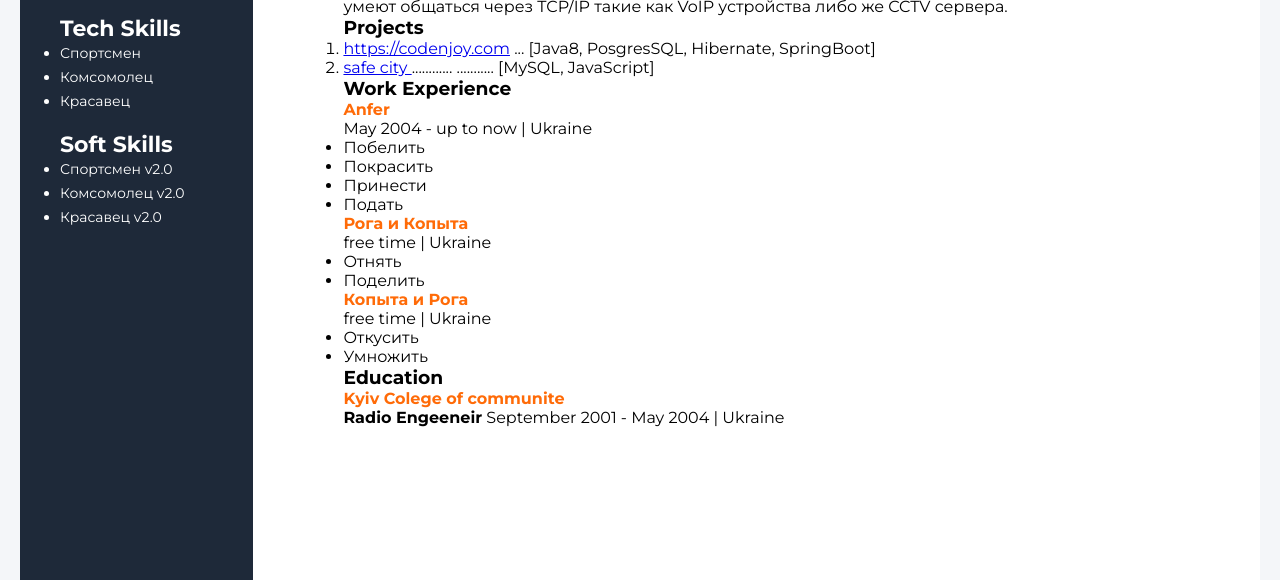
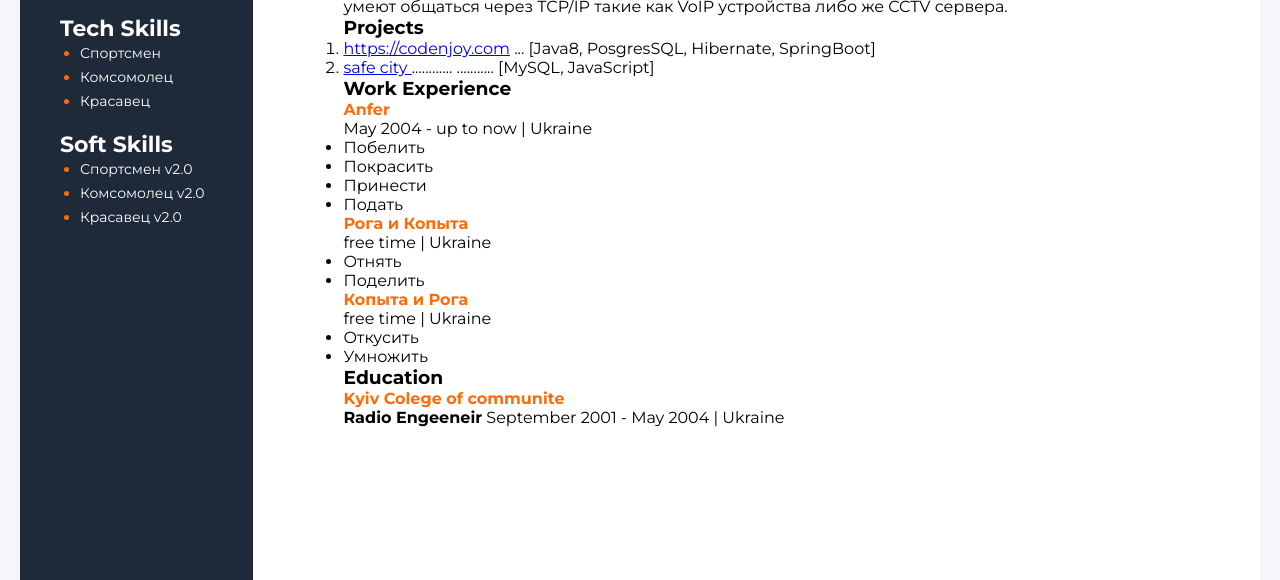
Before and after one commit to IhorFedchenko/curriculum-vitae, a plain HTML site: page index.html in a window 1280 px wide. Shown: the part 220-800 px from the top of the page. Drawn offline with Linux system fonts and the light colour scheme.

Commit message:
Закончил aside блок

```diff
--- a/css/styles.css
+++ b/css/styles.css
@@ -18,13 +18,22 @@ aside {
   padding-bottom: 40px;
 }
 
+aside ul {
+  padding-left: 20px;
+  color: #ff6b08;
+}
+
+.aside-li-text {
+  color: #ffffff;
+}
+
 .company-name {
   color: #ff6b08;
 }
 
 .aside-content {
   padding-left: 40px;
-  padding-top: 57px;
+  padding-top: 0 px;
   box-sizing: border-box;
   color: #ffffff;
   font-size: 14px;
@@ -51,6 +60,7 @@ aside {
   height: auto;
   width: auto;
   max-width: 370px;
+  margin-bottom: 57px;
 }
 
 .about-me-container {
--- a/index.html
+++ b/index.html
@@ -42,9 +42,9 @@
           <div class="aside-block">
             <h3 class="h3-aside">Tech Skills</h3>
             <ul>
-              <li>Спортсмен</li>
-              <li>Комсомолец</li>
-              <li>Красавец</li>
+              <li><span class="aside-li-text">Спортсмен</span></li>
+              <li><span class="aside-li-text">Комсомолец</span></li>
+              <li><span class="aside-li-text">Красавец</span></li>
             </ul>
           </div>
 
@@ -52,9 +52,9 @@
           <div class="aside-block">
             <h3 class="h3-aside">Soft Skills</h3>
             <ul>
-              <li>Спортсмен v2.0</li>
-              <li>Комсомолец v2.0</li>
-              <li>Красавец v2.0</li>
+              <li><span class="aside-li-text">Спортсмен v2.0</span></li>
+              <li><span class="aside-li-text">Комсомолец v2.0</span></li>
+              <li><span class="aside-li-text">Красавец v2.0</span></li>
             </ul>
           </div>
         </div>
```
